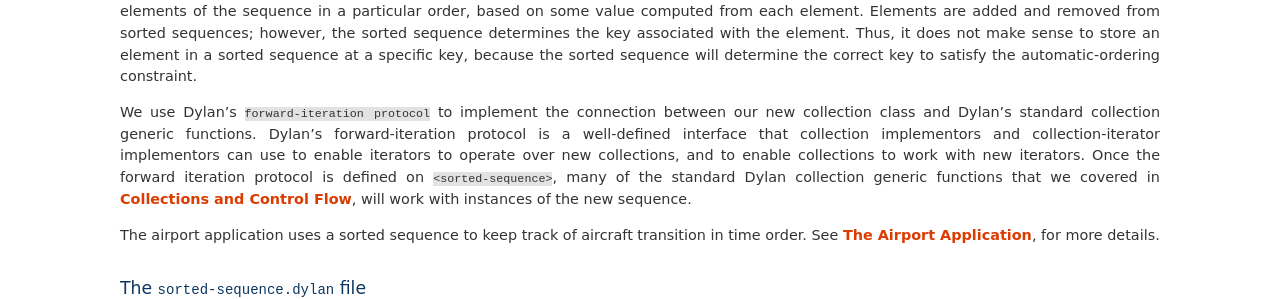
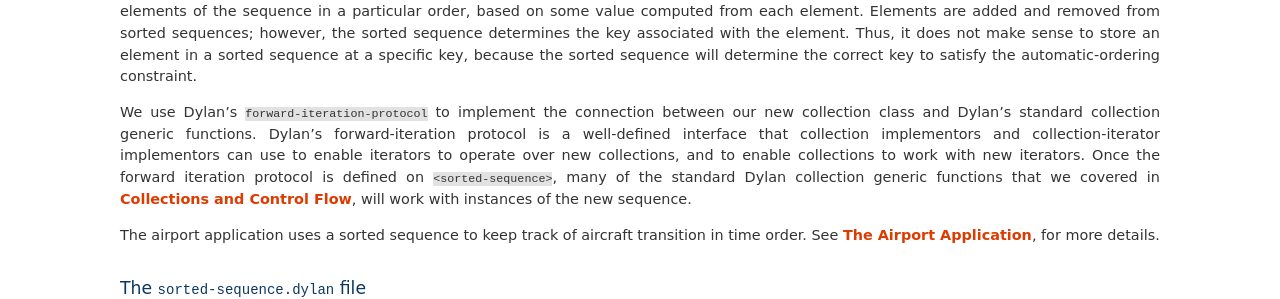
Before and after one commit to dylan-lang/dylan-programming-book, a Sphinx documentation site: the page built from source/heap.rst, in a window 1280 px wide and 900 px high. Shown: the part 199-498 px from the top of the window. Built offline with Sphinx 7.4.7, drawn with Linux system fonts in a browser that asks for light colours.

```diff
--- a/source/heap.rst
+++ b/source/heap.rst
@@ -10,7 +10,7 @@ with the element. Thus, it does not make sense to store an element in a
 sorted sequence at a specific key, because the sorted sequence will
 determine the correct key to satisfy the automatic-ordering constraint.
 
-We use Dylan’s ``forward-iteration protocol`` to implement the connection
+We use Dylan’s ``forward-iteration-protocol`` to implement the connection
 between our new collection class and Dylan’s standard collection generic
 functions. Dylan’s forward-iteration protocol is a well-defined
 interface that collection implementors and collection-iterator
```
